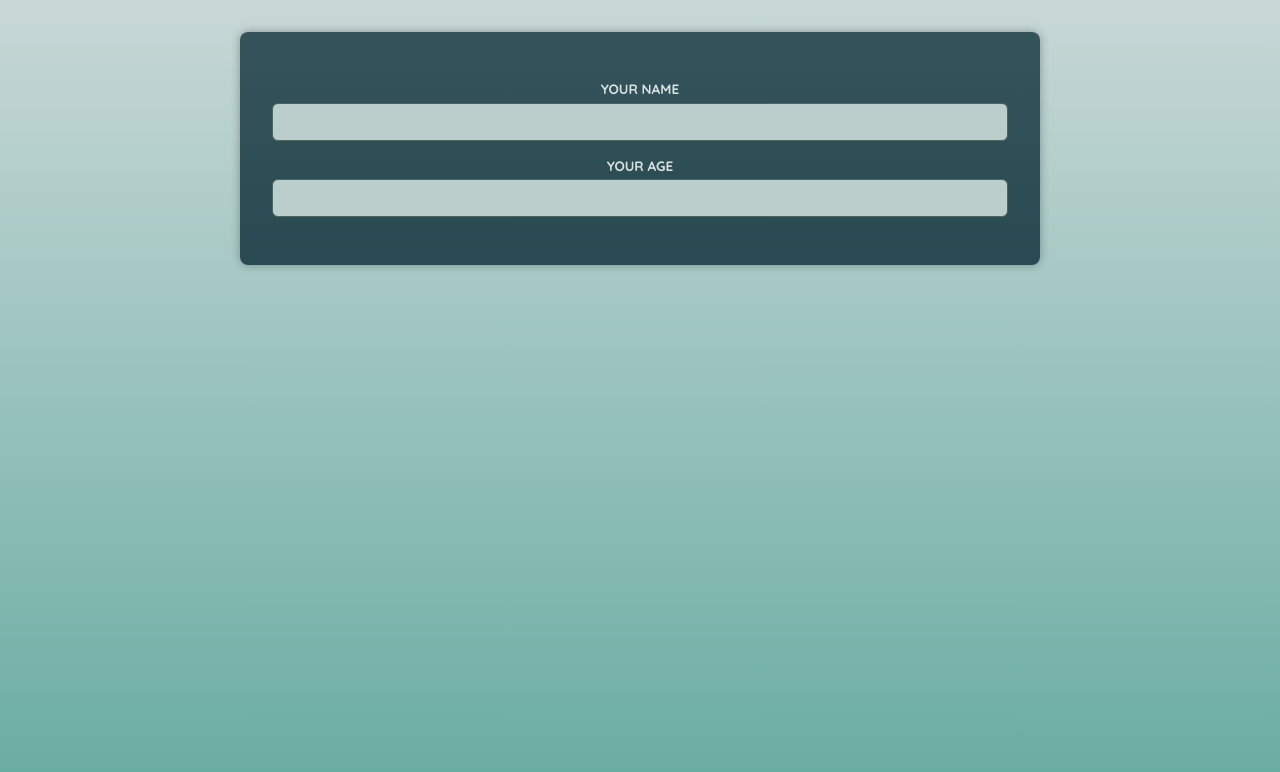
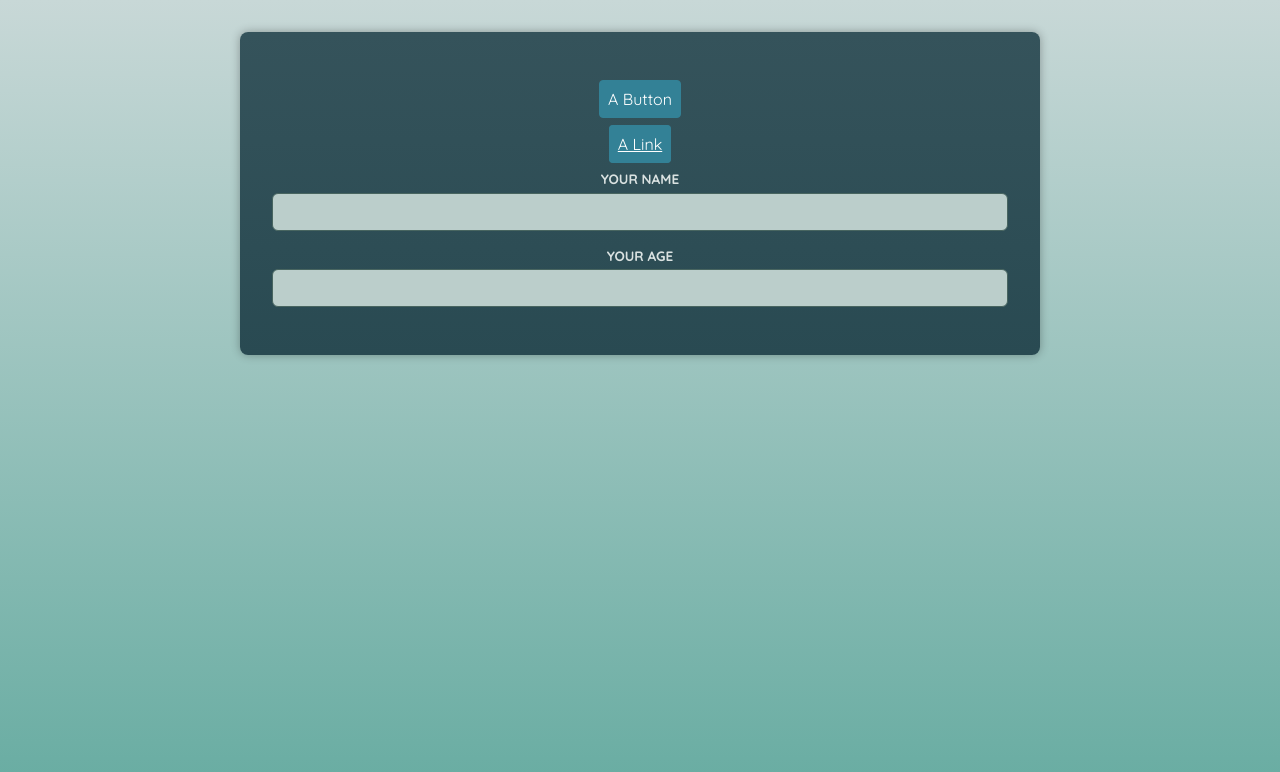
Before and after one commit to Kasia1781/components, a React (Vite) app: page / in a window 1280 px wide. Shown: the top 772 px of the page. Built offline with nearby package versions, Linux system fonts and the light colour scheme; a web font is replaced by a local one.

Commit message:
custom button component

```diff
--- a/src/App.tsx
+++ b/src/App.tsx
@@ -1,9 +1,16 @@
 import './App.css';
+import Button from './components/Button';
 import Input from './components/Input';
 
 function App() {
 	return (
 		<main>
+			<p>
+				<Button>A Button</Button>
+			</p>
+			<p>
+				<Button href='https://google.com'>A Link</Button>
+			</p>
 			<Input id='name' label='Your name' type='text' />
 			<Input id='age' label='Your age' type='number' />
 		</main>
--- /dev/null
+++ b/src/components/Button.tsx
@@ -0,0 +1,21 @@
+import { type ComponentPropsWithoutRef } from 'react';
+
+type ButtonProps = ComponentPropsWithoutRef<'button'> & {
+	href: never;
+};
+
+type AnchorProps = ComponentPropsWithoutRef<'a'> & {
+	href?: string;
+};
+
+function isAnchorProps(props: ButtonProps | AnchorProps): props is AnchorProps {
+	return 'href' in props;
+}
+
+export default function Button(props: ButtonProps | AnchorProps) {
+	if (isAnchorProps(props)) {
+		return <a className='button' {...props}></a>;
+	}
+
+	return <button className='button' {...props}></button>;
+}
```
